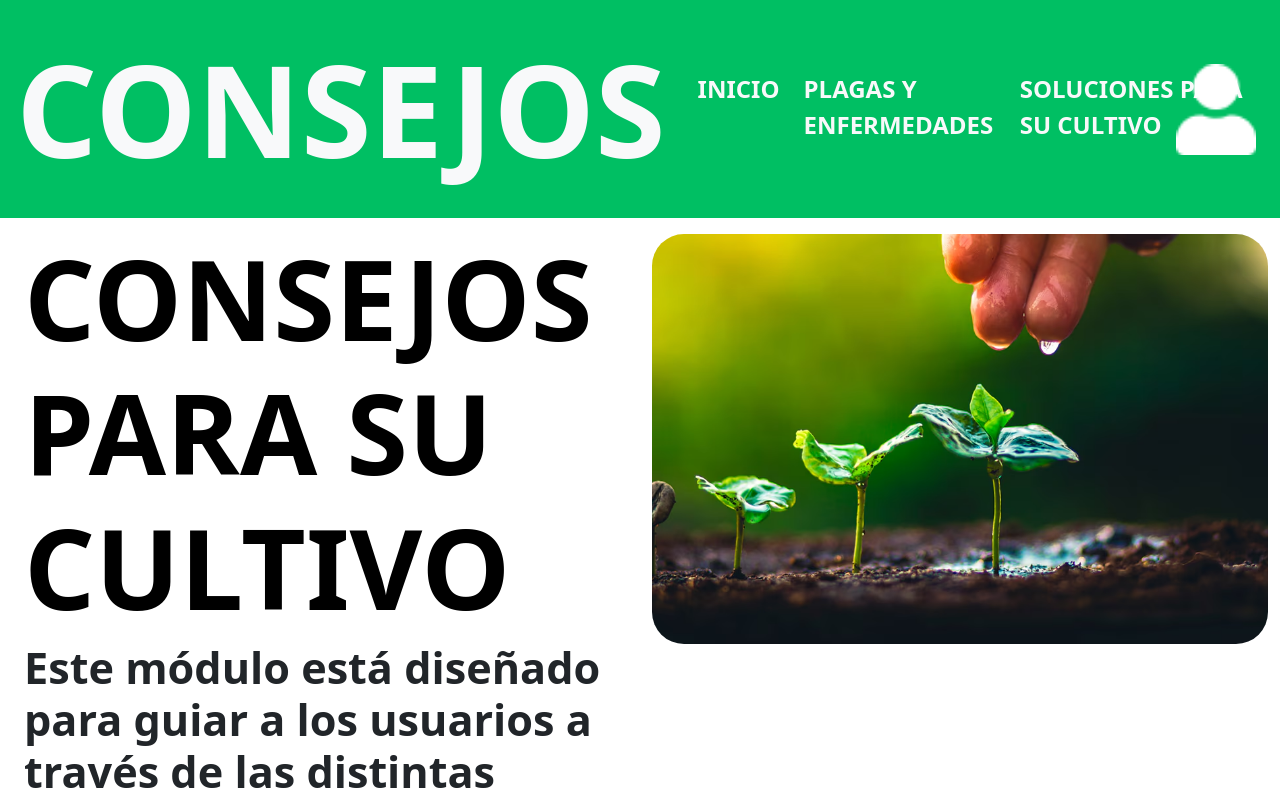
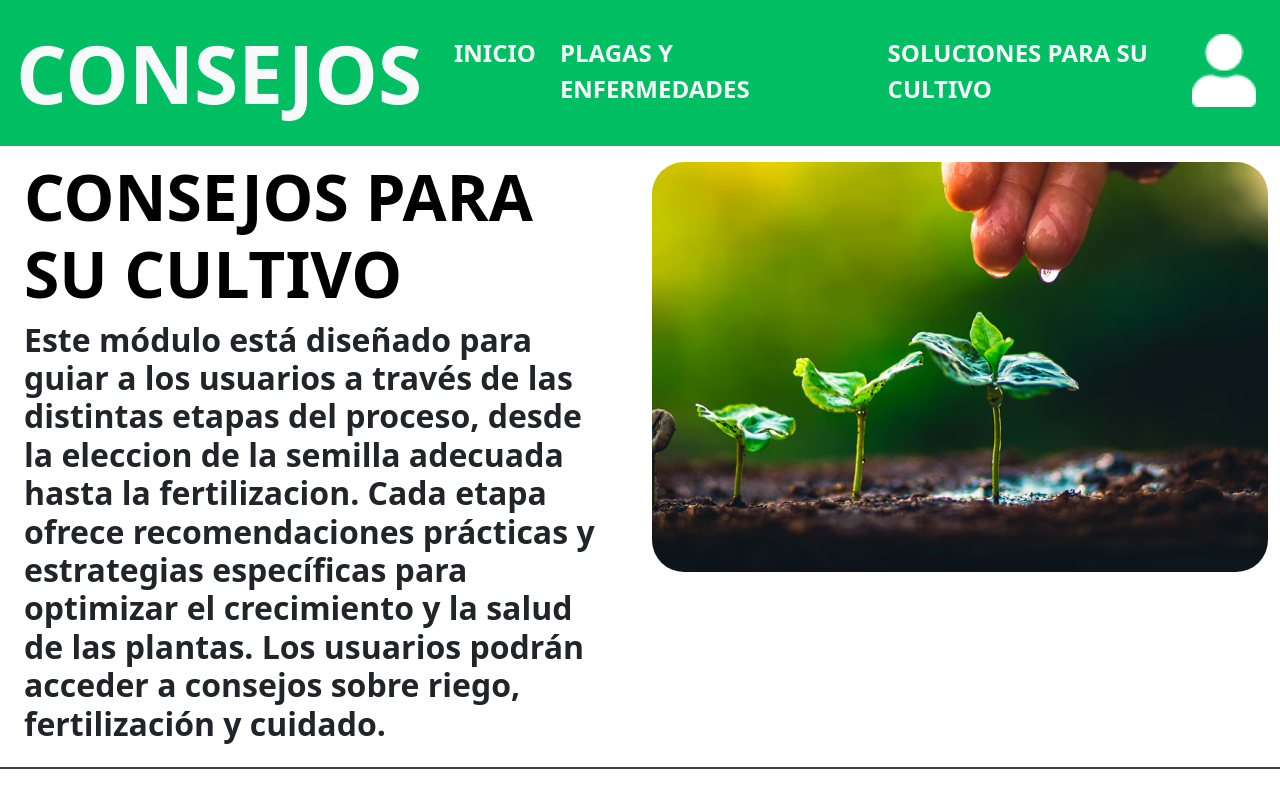
Before and after one commit to andresjsalcedo/proyect_solpedcaf, a Django app: page /pagina_inicial/solpedcafconsejos_para_su_cultivo/ in a window 1280 px wide. Shown: the top 795 px of the page. Run offline with Django 5.2, Linux system fonts and the light colour scheme; data comes from the database, SQL or seed files in the repository.

Commit message:
mediaquery

```diff
--- a/solpedcaf/static/style.css
+++ b/solpedcaf/static/style.css
@@ -168,7 +168,7 @@
     }
 
     .spc-subtitulo{
-    font-size: 1.6rem;
+    font-size: 2rem;
     margin-bottom: 2px;
     }
 
--- a/static/style.css
+++ b/static/style.css
@@ -123,12 +123,12 @@
 
 @media (min-width: 1200px) and (max-width: 2598px){
     .user-icon{
-        width: 6rem;
-        margin-top: 3.5rem;
+        width: 5rem;
+        margin-top: 1.6rem;
     }
 
     .navbar-titulo{
-        font-size: 8rem;
+        font-size: 5rem;
         font-weight: 800;
     }
 
@@ -143,13 +143,13 @@
     }
 
     .card-pgn-titulo{
-        font-size: 6.6rem;
+        font-size: 3.5rem;
         font-weight: 900;
     }
 
     .card-pgn-subtitulo{
         margin-bottom: 3.5rem;
-        font-size: 2.2rem;
+        font-size: 2rem;
         font-weight: 600;
     }
 
@@ -163,12 +163,12 @@
     }
 
     .spc-titulo{
-	font-size: 7rem;
+	font-size: 4rem;
     font-weight: 800;
     }
 
     .spc-subtitulo{
-    font-size: 2.7rem;
+    font-size: 2rem;
     margin-bottom: 2px;
     }
 
```
